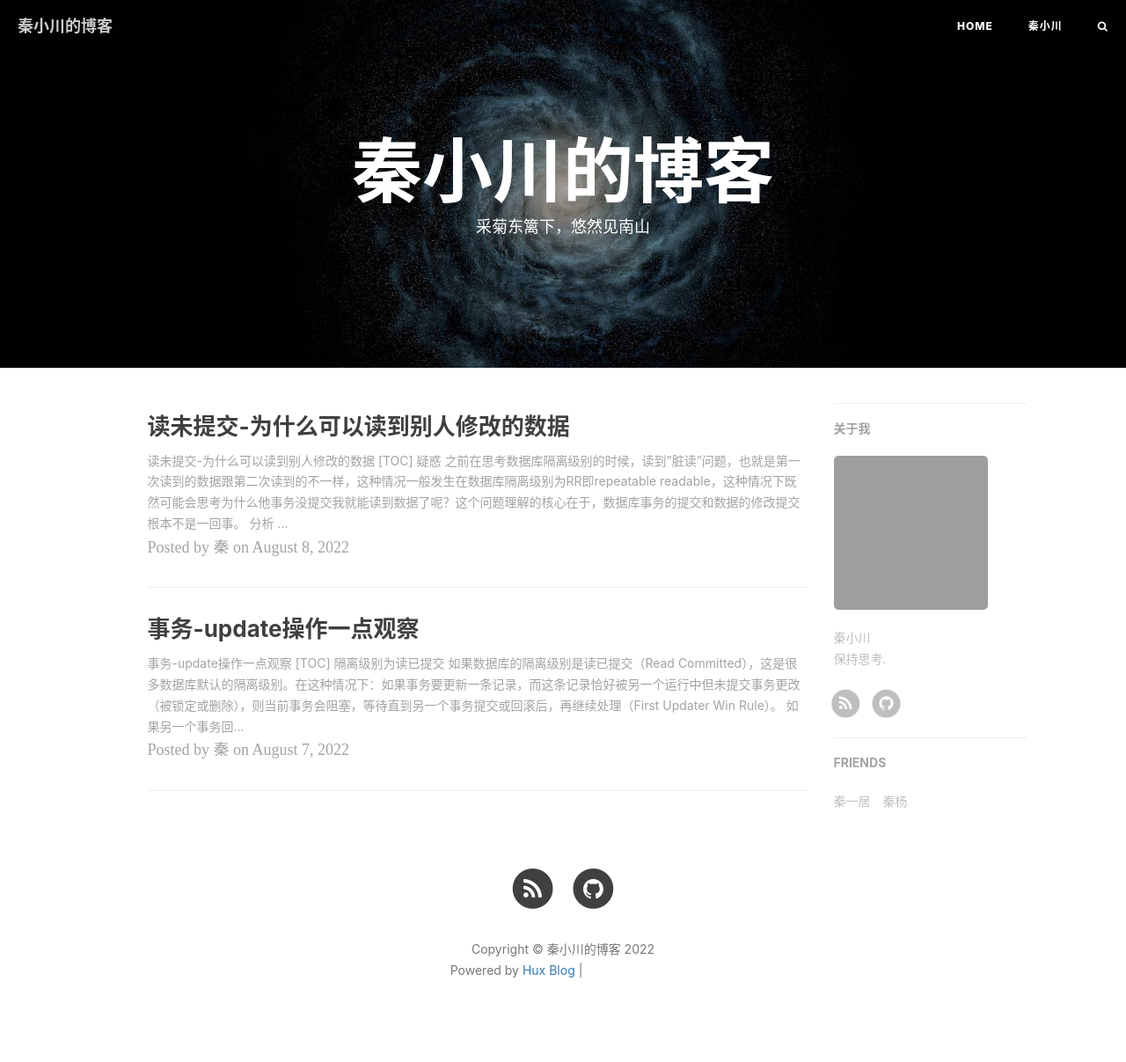
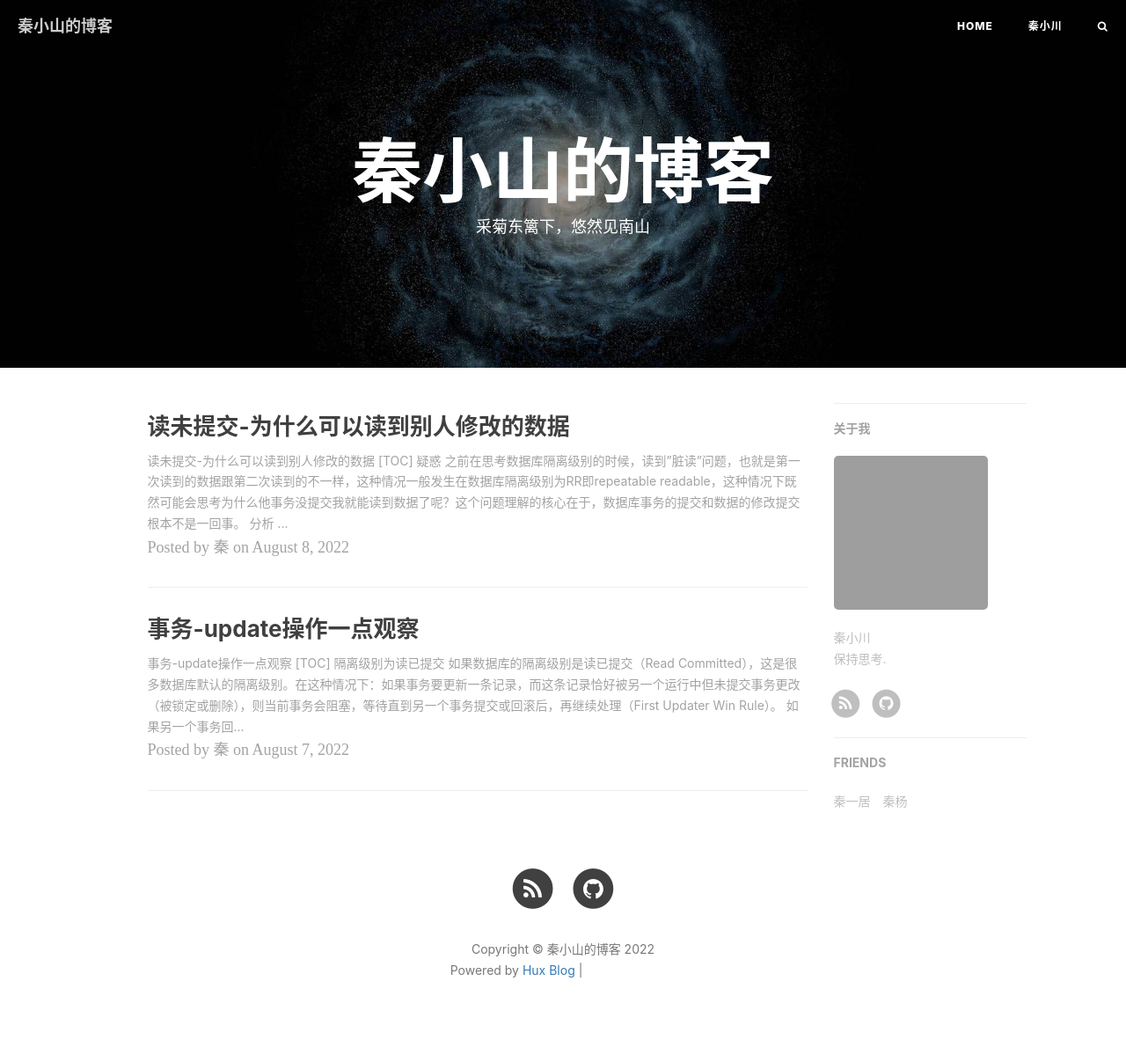
Before and after one commit to henudev/henudev.github.io, a Jekyll site: the page built from index.html, in a window 1280 px wide. Shown: the whole page at 88% size. Built offline with Jekyll 4.4.1, drawn with Linux system fonts in a browser that asks for light colours; nearby versions of some CDN libraries; the list of posts is cut into pages by our own code; comment, search, counter and statistics services are not loaded; grey boxes are pictures that could not be loaded.

Commit message:
modified somethings

```diff
--- a/_config.yml
+++ b/_config.yml
@@ -1,6 +1,6 @@
 # Site settings
-title: 秦小川的博客
-SEOTitle: 秦小川 | 这里
+title: 秦小山的博客
+SEOTitle: 秦小山
 header-img: img/post-bg-universe.jpg
 email: henuqin@gmail.com
 description: "关于秦小川的个人博客，与你一起发现更大的世界。"
```
